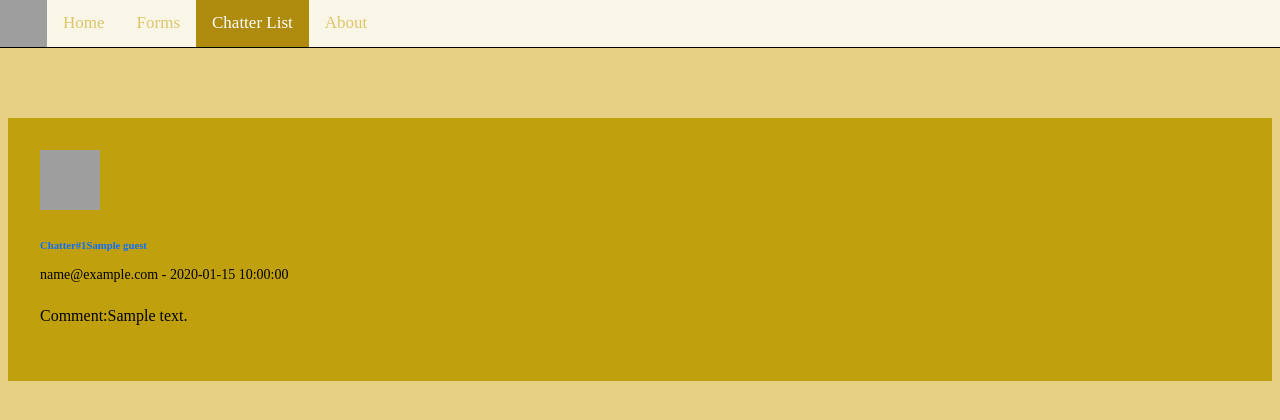
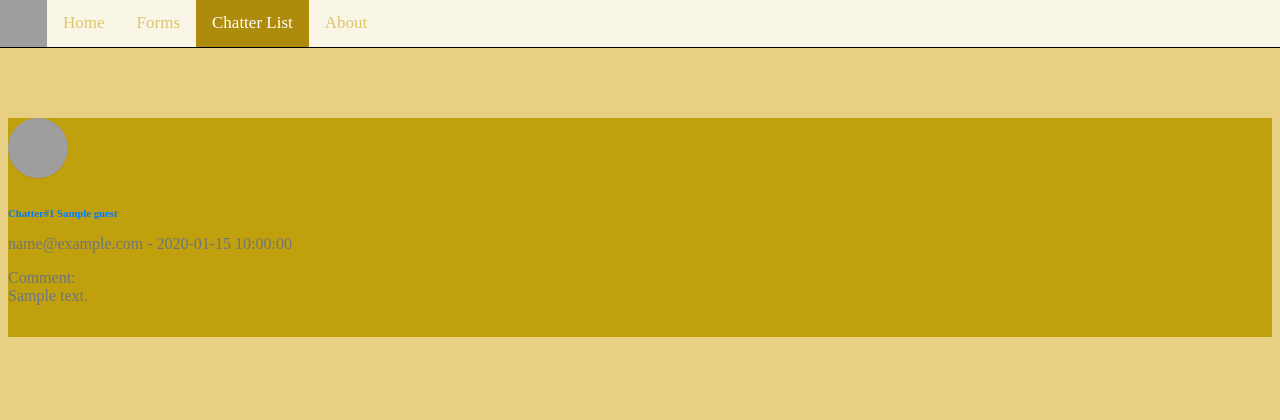
Before and after one commit to ldlaigo/week9, a PHP site: page /guestlist.php in a window 1280 px wide. Shown: the top 420 px of the page. Run offline with PHP 8.4, Linux system fonts and the light colour scheme; tables that the repository leaves empty or names only in its code hold one stand-in row (values such as "Sample post"); grey boxes are pictures that could not be loaded.

Commit message:
Update guestlist.php

```diff
--- a/guestlist.php
+++ b/guestlist.php
@@ -59,7 +59,7 @@
         }
 
 section {
-            background-color: #eee;
+  background-color: #C1A00E;
 }
 
 .container {
@@ -68,45 +68,45 @@
 }
 
 .card {
-            border: none;
+  width: 100%;
 }
 
 .card-body {
-            padding: 2rem;
+  display: flex;
+  flex-direction: column;
+  align-items: flex-start;
 }
 
-        .rounded-circle {
-            object-fit: cover;
+.card-body img {
+  border-radius: 50%;
+  margin-right: 1.5rem;
+  box-shadow: 0 1px 1px rgba(0, 0, 0, 0.075), 0 0 1px rgba(0, 0, 0, 0.1);
 }
 
-        .fw-bold {
-            font-weight: 700;
+.card-body h6 {
+  font-weight: bold;
+  color: #007BFF;
+  margin-bottom: 0.5rem;
 }
 
-        .text-primary {
-            color: #0d6efd;
-        }
-
-        .small {
-            font-size: 0.875rem;
-        }
-
-        .me-3 {
-            margin-right: 1rem;
-        }
-
-        .mb-1 {
-            margin-bottom: 0.25rem;
-        }
-
-        .mb-0 {
+.card-body p {
+  color: #6C757D;
   margin-bottom: 0;
 }
 
-        p {
+.card-body .mt-3 {
   margin-top: 1rem;
-            margin-bottom: 1rem;
+}
+
+.card-body .mb-4 {
+  margin-bottom: 1.5rem;
+}
+
+.card-body .pb-2 {
   padding-bottom: 0.5rem;
+}
+.comment-avatar {
+  border-radius: 50%;
 }
     </style>
 </head>
@@ -149,14 +149,14 @@ if ($result->num_rows > 0) {
                   src="https://pm1.narvii.com/6190/f5a1c4e4ac9ad3c503508a4855552b512b8d99b9_hq.jpg" alt="avatar" width="60"
                   height="60" />
                 <div>
-                  <h6 class="fw-bold text-primary mb-1"> Chatter#'.$row['id'].$row['name'].'</h6>
+                  <h6 class="fw-bold text-primary mb-1"> Chatter#'.$row['id'].' '.$row['name'].'</h6>
                   <p class="text-muted small mb-0">
 	'.$row['email'].' - '.$row['reg_date']. '
                   </p>
                 </div>
               </div>
 			  <p class="mt-3 mb-4 pb-2">
-				Comment:'.$row['comment'].'
+				Comment:<br>'.$row['comment'].'
 			  </p>
             </div>
           </div>
```
Lines whose indentation alone changed are shown as unchanged.
